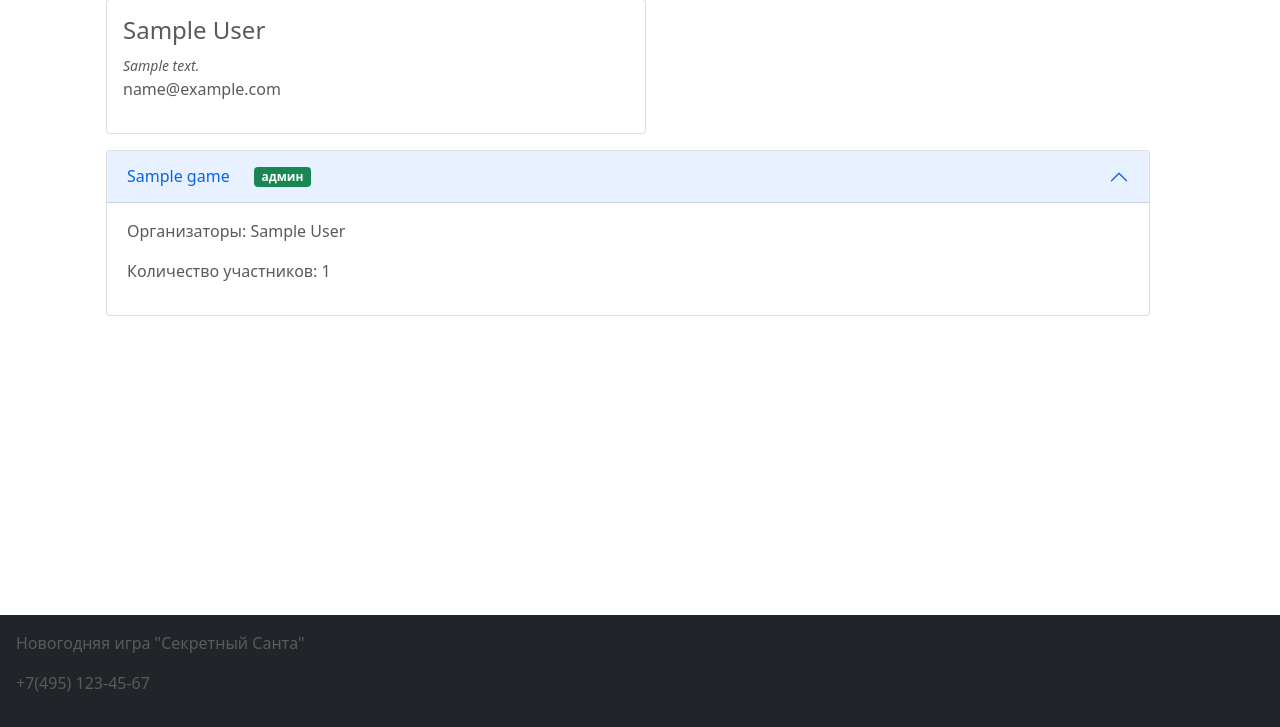
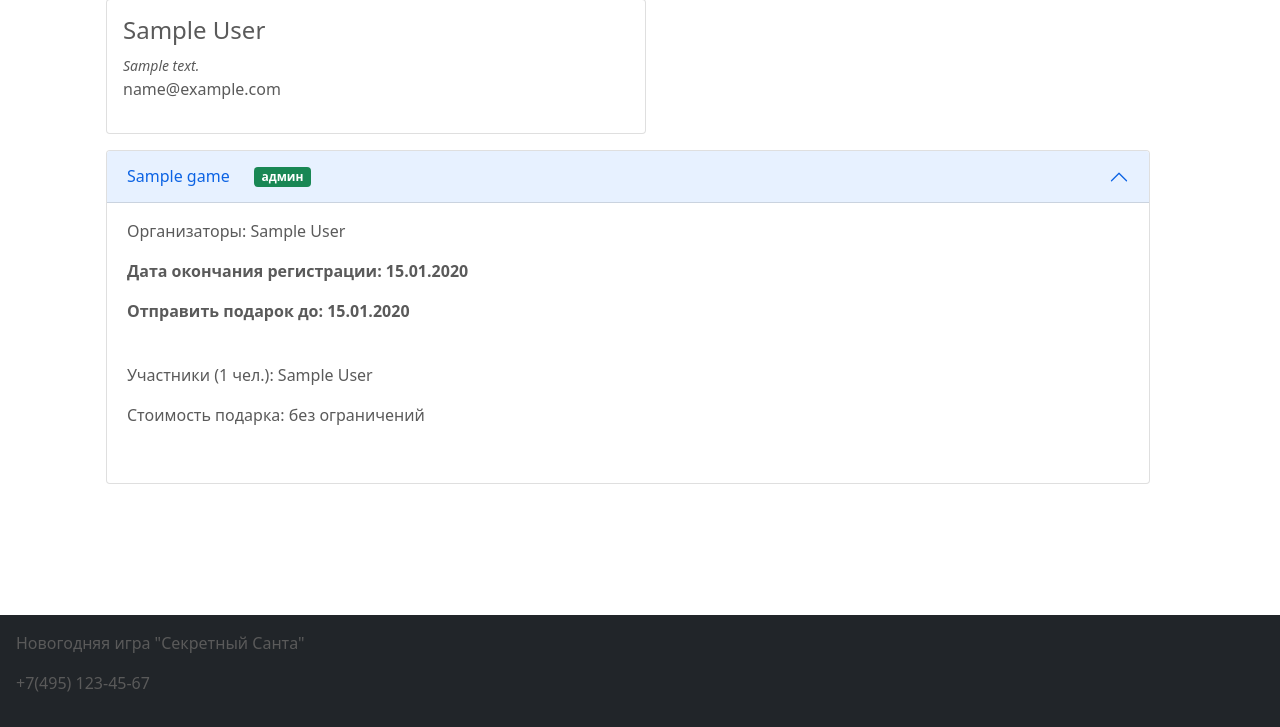
Before and after one commit to breduin/secret-santa, a Django app: page /profile/1/ in a window 1280 px wide, after a click that opens the changed part. Shown: the part 73-800 px from the top of the page. Run offline with Django 4.2, Linux system fonts and the light colour scheme; tables that the repository leaves empty hold one stand-in row (values such as "Sample post"); parts of the project's set-up code (start-up, migrations or seed data) failed here and were passed over; some libraries are stand-ins or nearby versions.

Commit message:
Add games details to profile page

```diff
--- a/accounts/templates/profile.html
+++ b/accounts/templates/profile.html
@@ -31,7 +31,12 @@
     <div id="collapse-{{game.id}}" class="accordion-collapse collapse" aria-labelledby="heading-{{game.id}}" data-bs-parent=" #user_games">
         <div class="accordion-body">
           <p>Организаторы: {{game.admins}}</p>
-          <p>Количество участников: {{game.participants_count}}</p>
+          <p><strong>Дата окончания регистрации: {{game.registration_deadline|date:"d.m.Y" }}</strong></p>
+          <p><strong>Отправить подарок до: {{game.gift_sending_deadline|date:"d.m.Y" }}</strong></p>
+          <br/>
+          <p>Участники ({{game.participants_count}} чел.): {{game.participants}}</p>
+          <p>Стоимость подарка: {{game.gift_cost_limit}}</p>
+          <br/>
         </div>
       </div>
     </div>
--- a/accounts/views.py
+++ b/accounts/views.py
@@ -2,21 +2,33 @@ from django.shortcuts import get_object_or_404, render
 from accounts.models import User
 
 
+def serialize_users(users):
+    user_names = [f'{user.first_name} {user.last_name}' for user in users]
+    return ', '.join(user_names)
+
+
 def serialize_game(game, user):
-    administrators = [f'{administrator.first_name} {administrator.last_name}'
-                      for administrator in game.administrators.all()]
     return {
         'name': game.name,
         'is_admin': user in game.administrators.all(),
-        'admins': ', '.join(administrators),
+        'admins': serialize_users(game.administrators.all()),
         'participants_count': game.participants.count(),
         'id': game.id,
+        'created_at': game.created_at,
+        'gift_cost_limit': game.get_gift_cost_limit_display(),
+        'registration_deadline': game.registration_deadline,
+        'gift_sending_deadline': game.gift_sending_deadline,
+        'participants': serialize_users(game.participants.all()),
     }
 
 
 def profile(request, profile_id):
     user = get_object_or_404(
-        User.objects.prefetch_related('games__administrators'),
+        (
+            User.objects
+            .prefetch_related('games__administrators')
+            .prefetch_related('games__participants')
+        ),
         id=profile_id
     )
 
```
